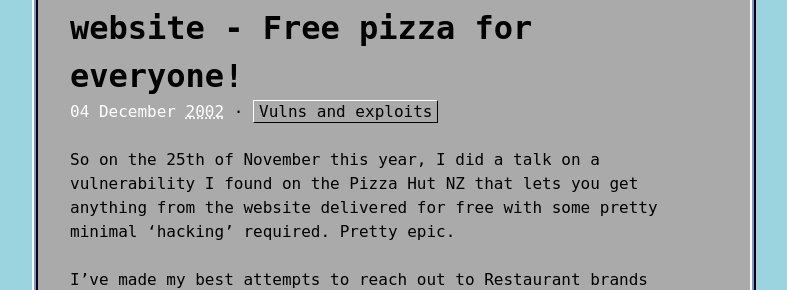
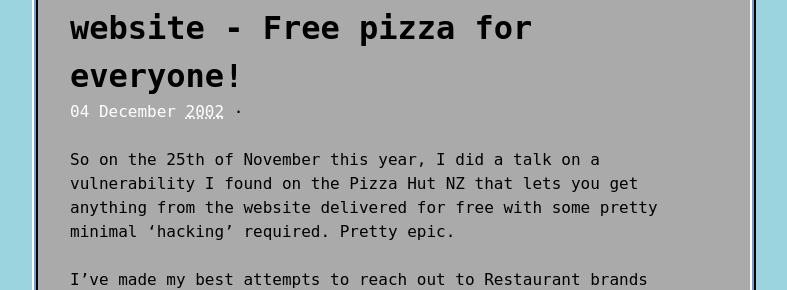
Before and after one commit to hardkees/hardkees.github.io, a Jekyll site: the page built from _posts/2022-12-4-pizza.md, in a window 1280 px wide. Shown: the part 134-424 px from the top of the page, without its empty margins (246-1033 px from the left). Built offline with Jekyll 4.4.1, drawn with Linux system fonts in a browser that asks for light colours.

Commit message:
Update 2022-12-4-pizza.md

```diff
--- a/_posts/2022-12-4-pizza.md
+++ b/_posts/2022-12-4-pizza.md
@@ -1,6 +1,5 @@
 ---
 title: Vulnerability in Pizza Hut NZ website - Free pizza for everyone!
-category: Vulns and Exploits
 ---
 
 So on the 25th of November this year, I did a talk on a vulnerability I found on the Pizza Hut NZ that lets you get anything from the website delivered for free with some pretty minimal 'hacking' required. Pretty epic.
```
